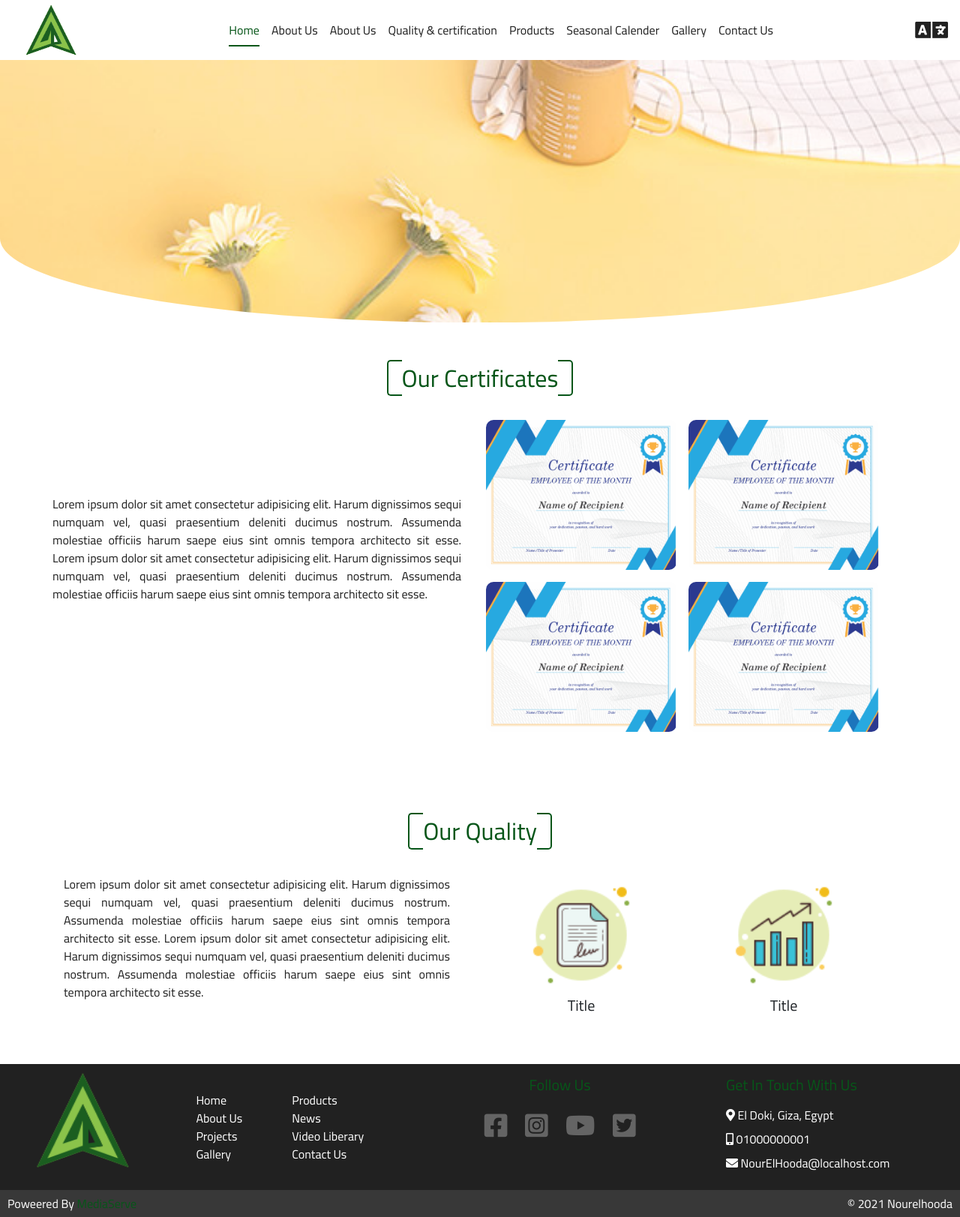
After one commit to mahmoudsiliman75/green-arrow, a PHP site: page /Quality.php in a window 1280 px wide. The commit adds this page. Shown: the whole page at 75% size. Run offline with PHP 8.4, Linux system fonts and the light colour scheme; some libraries are stand-ins or nearby versions.

Commit message:
finish quality and certification page

```diff
--- /dev/null
+++ b/Quality.php
@@ -0,0 +1,119 @@
+<!-- START:: INCLUDING GLOBALS FILE -->
+<?php include_once('globals.php') ?>
+<!-- START:: INCLUDING GLOBALS FILE -->
+
+<!-- START:: INCLUDING THE HEADER -->
+<?php include(INC.'/layouts/TheHeader.php') ?>
+<!-- END:: INCLUDING THE HEADER -->
+
+<!-- START:: PAGE CONTENT -->
+
+<!-- START:: INTRO IMG -->
+<div class="intro-img-box">
+  <div class="overlay"></div>
+  <img src="assets/pics/pic13.jpg" alt="Intro Img" >
+  <div class="curve">
+    <svg data-name="Layer 1" xmlns="http://www.w3.org/2000/svg" viewBox="0 0 1200 120" preserveAspectRatio="none">
+      <path d="M600,112.77C268.63,112.77,0,65.52,0,7.23V120H1200V7.23C1200,65.52,931.37,112.77,600,112.77Z" class="shape-fill"></path>
+    </svg>
+  </div>
+</div>
+<!-- END:: INTRO IMG -->
+
+<!-- START:: PAGE CONTENT -->
+
+<!-- START:: CERTIFICATION SECTION -->
+<div class="quality">
+  <div class="container">
+    <div class="d-flex justify-content-center mb-3">
+      <h2 class="sec-heading"> Our Certificates </h2>
+    </div>
+    <div class="row">
+
+      <div class="quality-info d-flex align-items-center col-12 col-md-6 mb-5">
+        <div class="row align-items-center justify-content-center">
+
+          <p class="mb-4">
+            Lorem ipsum dolor sit amet consectetur adipisicing elit.
+            Harum dignissimos sequi numquam vel, quasi praesentium deleniti ducimus nostrum.
+            Assumenda molestiae officiis harum saepe eius sint omnis tempora architecto sit esse.
+            Lorem ipsum dolor sit amet consectetur adipisicing elit.
+            Harum dignissimos sequi numquam vel, quasi praesentium deleniti ducimus nostrum.
+            Assumenda molestiae officiis harum saepe eius sint omnis tempora architecto sit esse.
+          </p>
+        </div>
+      </div>
+
+      <div class="certificates col-12 col-md-6 row">
+        <div class="img-box col-12 col-md-6 p-2">
+          <a href="assets/pics/certificate.png" data-lightbox="certificate">
+            <img src="assets/pics/certificate.png" alt="Certificate">
+          </a>
+        </div>
+
+        <div class="img-box col-12 col-md-6 p-2">
+          <a href="assets/pics/certificate.png" data-lightbox="certificate">
+            <img src="assets/pics/certificate.png" alt="Certificate">
+          </a>
+        </div>
+
+        <div class="img-box col-12 col-md-6 p-2">
+          <a href="assets/pics/certificate.png" data-lightbox="certificate">
+            <img src="assets/pics/certificate.png" alt="Certificate">
+          </a>
+        </div>
+
+        <div class="img-box col-12 col-md-6 p-2">
+          <a href="assets/pics/certificate.png" data-lightbox="certificate">
+            <img src="assets/pics/certificate.png" alt="Certificate">
+          </a>
+        </div>
+      </div>
+
+    </div>
+  </div>
+</div>
+<!-- END:: CERTIFICATION SECTION -->
+
+<!-- START:: QUALITY SECTION -->
+<div class="quality">
+  <div class="container">
+    <div class="d-flex justify-content-center mb-3">
+      <h2 class="sec-heading"> Our Quality </h2>
+    </div>
+    <div class="row align-items-center">
+
+      <div class="quality-info d-flex align-items-center col-12 col-md-6 mb-5 mb-md-0">
+          <p class="mb-4">
+            Lorem ipsum dolor sit amet consectetur adipisicing elit.
+            Harum dignissimos sequi numquam vel, quasi praesentium deleniti ducimus nostrum.
+            Assumenda molestiae officiis harum saepe eius sint omnis tempora architecto sit esse.
+            Lorem ipsum dolor sit amet consectetur adipisicing elit.
+            Harum dignissimos sequi numquam vel, quasi praesentium deleniti ducimus nostrum.
+            Assumenda molestiae officiis harum saepe eius sint omnis tempora architecto sit esse.
+          </p>
+
+      </div>
+
+      <div class="certificates col-12 col-md-6 row justify-content-around">
+        <div class="img-box col-4 p-2 text-center">
+          <img src="assets/pics/icons/contract.png" alt="Icon" style="min-height: auto;">
+          <h5> Title </h5>
+        </div>
+
+        <div class="img-box col-4 p-2 text-center">
+          <img src="assets/pics/icons/chart.png" alt="Icon" style="min-height: auto;">
+          <h5> Title </h5>
+        </div>
+      </div>
+
+    </div>
+  </div>
+</div>
+<!-- END:: QUALITY SECTION -->
+
+<!-- START:: PAGE CONTENT -->
+
+<!-- START:: INCLUDING THE FOOTER -->
+<?php include(INC.'/layouts/TheFooter.php') ?>
+<!-- END:: INCLUDING THE FOOTER -->
--- a/components/layouts/TheHeader.php
+++ b/components/layouts/TheHeader.php
@@ -46,35 +46,35 @@
 
   <div class="nav-links">
     <ul class="menu-container list-unstyled d-flex align-items-center ">
-      <li class="menu-item mx-3">
+      <li class="menu-item mx-2">
         <a href="index.php" class="active"> Home </a>
       </li>
 
-      <li class="menu-item mx-3">
+      <li class="menu-item mx-2">
         <a href="AboutUs.php"> About Us </a>
       </li>
 
-      <li class="menu-item mx-3">
-        <a href="Projects.php"> Projects </a>
+      <li class="menu-item mx-2">
+        <a href="AboutUs.php"> About Us </a>
       </li>
 
-      <li class="menu-item mx-3">
+      <li class="menu-item mx-2">
+        <a href="Quality.php"> Quality & certification </a>
+      </li>
+
+      <li class="menu-item mx-2">
         <a href="Products.php"> Products </a>
       </li>
 
-      <li class="menu-item mx-3">
-        <a href="AllNews.php"> News </a>
+      <li class="menu-item mx-2">
+        <a href="#"> Seasonal Calender </a>
       </li>
 
-      <li class="menu-item mx-3">
-        <a href="VideosLiberary.php"> Video Liberary </a>
-      </li>
-
-      <li class="menu-item mx-3">
+      <li class="menu-item mx-2">
         <a href="Gallery.php"> Gallery </a>
       </li>
 
-      <li class="menu-item mx-3">
+      <li class="menu-item mx-2">
         <a href="ContactUs.php"> Contact Us </a>
       </li>
     </ul>
--- a/index.php
+++ b/index.php
@@ -120,7 +120,7 @@
 </div>
 <!-- END:: OUR SERVICES SECTION -->
 
-<!-- START:: INVESTOR HIGHLIGHT SECTION -->
+<!-- START:: QUALITY AND CERTIFICATION SECTION -->
 <div class="quality">
   <div class="container">
     <div class="d-flex justify-content-center mb-3">
@@ -139,7 +139,7 @@
           </p>
           <!-- BTN NAME: VIEW MORE VIDEOS -->
           <!-- BTN DIRECTION PAGE: VideosLiberary.php -->
-          <?php $link = 'index.php'; $title = 'Learn More' ?>
+          <?php $link = 'Quality.php'; $title = 'Learn More' ?>
           <?php include(INC.'/ui/MainBtn.php')?>
         </div>
       </div>
@@ -173,7 +173,7 @@
     </div>
   </div>
 </div>
-<!-- END:: INVESTOR HIGHLIGHT SECTION -->
+<!-- END:: QUALITY AND CERTIFICATION SECTION -->
 
 <!-- START:: OUR PRODUCTS SECTION -->
 <div class="products">
```
